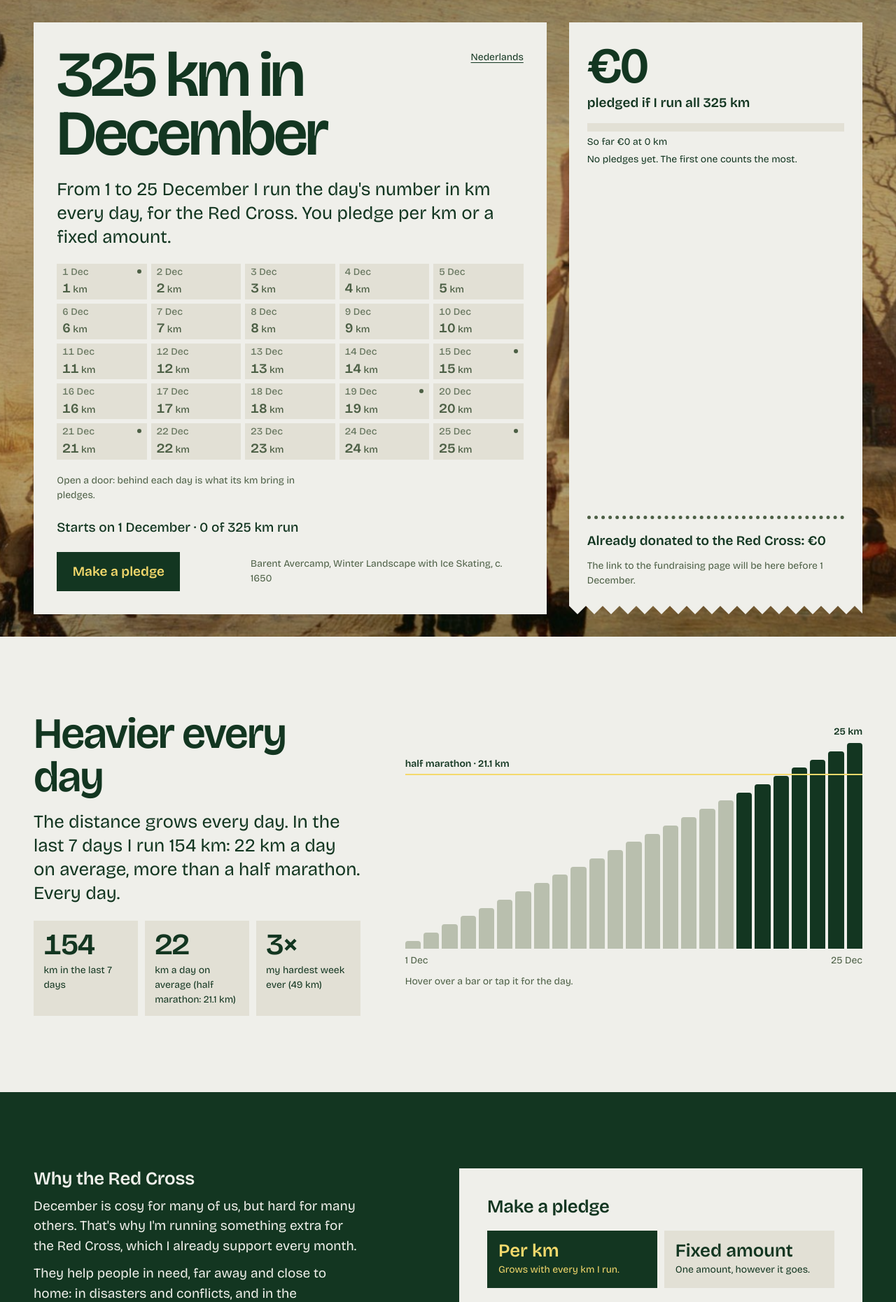
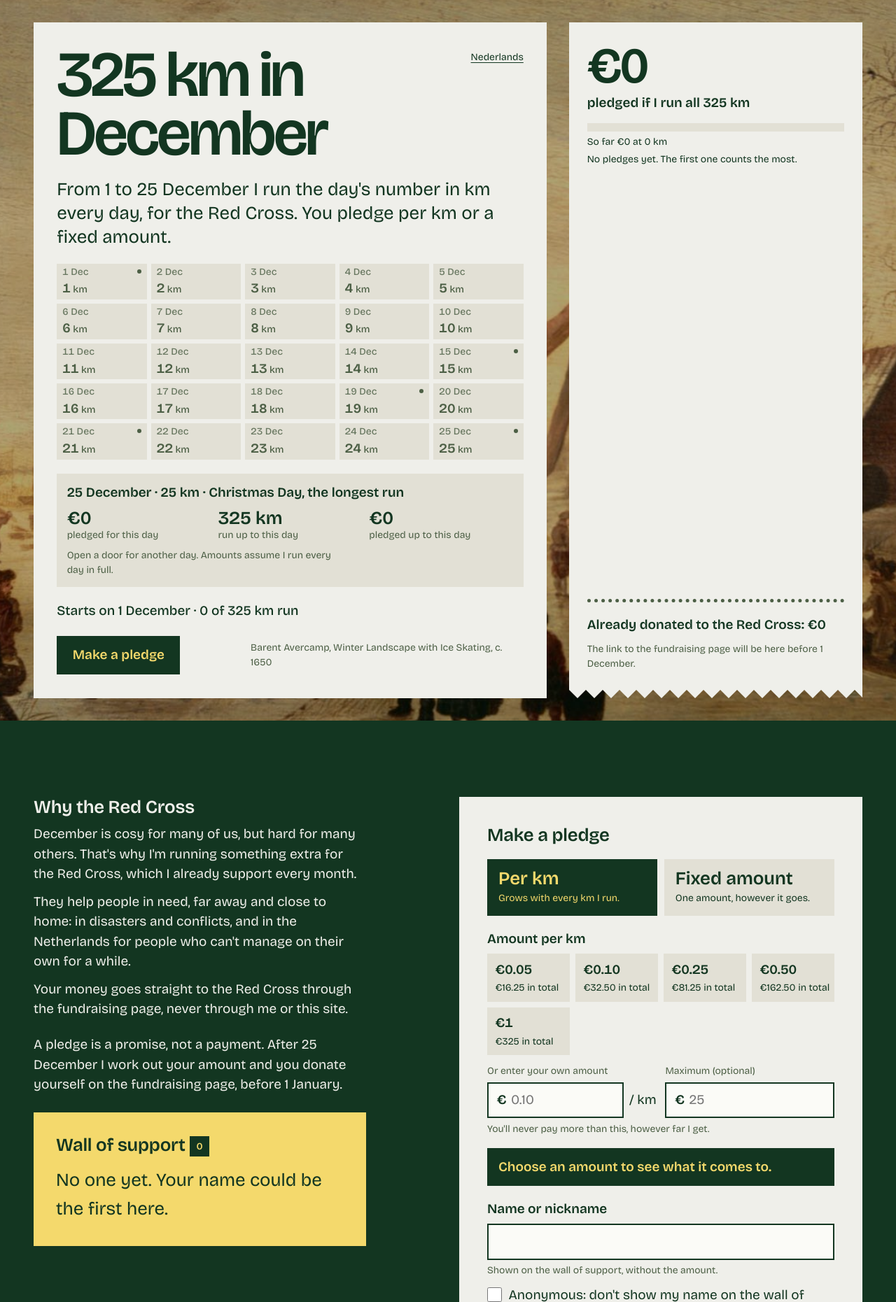
Before and after one commit to Joost-Jansen/adventrun, a FastAPI app: page /en in a window 1280 px wide. Shown: the top 1861 px of the page at 70% size. Run offline with FastAPI, Linux system fonts and the light colour scheme; data that the repository does not hold is empty.

Commit message:
Open door panel; half marathon a day from 19 December; chart below the form
- Under the calendar, a panel for the open door (today by default, the
  last day outside the challenge): what that day brings in, the km up to
  that day and what has been pledged up to it (per km if every day is run,
  plus fixed amounts). Doors carry these figures as data and in their
  aria-labels; detail.js fills the panel.
- 19 December notes that from there on it is a half marathon a day on
  average.
- 'Heavier every day' moves below the pledge form, on the green field with
  the chart on a paper card.

Co-Authored-By: Claude Opus 5.5 <noreply@anthropic.com>
Claude-Session: https://claude.ai/code/session_01XpbVQJh4aeZYwGezzMVS9v

```diff
--- a/app/main.py
+++ b/app/main.py
@@ -75,15 +75,16 @@ def periods(pledges, start: date, days: int, planned_km: int, lang: str) -> list
     return rows
 
 
-def day_values(pledges, days: int, planned_km: int) -> list[tuple[int, int]]:
-    """Per challenge day: (km run by the end of that day if every day is run in full, what the per-km pledges bring in
-    on that day). Like the receipt rows, each day's value is the difference of two cumulative sums."""
+def day_values(pledges, days: int, planned_km: int) -> list[tuple[int, int, int]]:
+    """Per challenge day, if every day is run in full: (km by the end of that day, what the per-km pledges bring in on
+    that day, what they have brought in by the end of it). Like the receipt rows, each day's value is the difference of
+    two cumulative sums, so the days add up exactly."""
     per_km = [terms(p) for p in pledges if p.type == "per_km"]
     out, before = [], 0
     for n in range(1, days + 1):
         cum = min(n * (n + 1) // 2, planned_km)
         after = sum(pledge_amount_cents(p, cum, planned_km) for p in per_km)
-        out.append((cum, after - before))
+        out.append((cum, after - before, after))
         before = after
     return out
 
--- a/app/static/detail.js
+++ b/app/static/detail.js
@@ -1,13 +1,26 @@
-// One readout line per group of marks (the calendar doors, the chart bars): pointing at, focusing or tapping a mark
-// shows its details there. Every detail is also in the mark's aria-label or the chart's table, so nothing depends on it.
+// A readout per group of marks. Pointing at, focusing or tapping a mark shows its details; a tap keeps them until the
+// next tap. Calendar doors fill the slots of the panel below the calendar (data-head, data-a, data-k, data-c); chart
+// bars set one line of text (data-detail). Everything shown here is also in the marks' aria-labels or the chart table.
 (() => {
   document.querySelectorAll("[data-detail-target]").forEach((group) => {
     const out = document.getElementById(group.dataset.detailTarget);
     if (!out) return;
+    const slots = [...out.querySelectorAll("[data-slot]")];
+    const initial = slots.length ? slots.map((s) => s.textContent) : [out.textContent];
+    const marks = [...group.querySelectorAll(slots.length ? "[data-head]" : "[data-detail]")];
     let pinned = null;
-    const show = (el) => (out.textContent = el.dataset.detail);
-    const reset = () => (out.textContent = pinned ? pinned.dataset.detail : out.dataset.default);
-    group.querySelectorAll("[data-detail]").forEach((el) => {
+    const show = (el) => {
+      if (!el) {
+        if (slots.length) slots.forEach((s, i) => (s.textContent = initial[i]));
+        else out.textContent = initial[0];
+      } else if (slots.length) {
+        slots.forEach((s) => (s.textContent = el.dataset[s.dataset.slot]));
+      } else {
+        out.textContent = el.dataset.detail;
+      }
+    };
+    const reset = () => show(pinned);
+    marks.forEach((el) => {
       el.addEventListener("pointerenter", () => show(el));
       el.addEventListener("pointerleave", reset);
       el.addEventListener("focus", () => show(el));
--- a/app/static/style.css
+++ b/app/static/style.css
@@ -145,6 +145,13 @@ a { color: inherit; }
   .door:hover .door-front, .door:focus-visible .door-front, .door.is-open .door-front { transform: none; opacity: 0; }
 }
 .door-detail { margin: 0; min-height: 3em; font-size: var(--step-small); color: var(--muted); }
+.door-panel { background: var(--bg); padding: 0.8rem 0.9rem; display: grid; gap: 0.5rem; }
+.door-panel p { margin: 0; }
+.panel-head { font-weight: 600; }
+.panel-stats { display: grid; grid-template-columns: repeat(3, minmax(0, 1fr)); gap: 0.6rem; }
+.panel-stats p { display: grid; align-content: start; }
+.panel-num { font-size: var(--step-lead); font-weight: 600; line-height: 1.1; font-variant-numeric: tabular-nums; white-space: nowrap; }
+.panel-label, .panel-hint { font-size: var(--step-small); color: var(--muted); }
 .h1 { height: 4%; } .h2 { height: 8%; } .h3 { height: 12%; } .h4 { height: 16%; } .h5 { height: 20%; } .h6 { height: 24%; } .h7 { height: 28%; } .h8 { height: 32%; } .h9 { height: 36%; } .h10 { height: 40%; } .h11 { height: 44%; } .h12 { height: 48%; } .h13 { height: 52%; } .h14 { height: 56%; } .h15 { height: 60%; } .h16 { height: 64%; } .h17 { height: 68%; } .h18 { height: 72%; } .h19 { height: 76%; } .h20 { height: 80%; } .h21 { height: 84%; } .h22 { height: 88%; } .h23 { height: 92%; } .h24 { height: 96%; } .h25 { height: 100%; }
 
 /* the receipt, with a zigzag tear at the bottom */
@@ -194,13 +201,13 @@ a { color: inherit; }
 .why p { margin: 0 0 0.7rem; }
 
 /* ---- how heavy it gets ---- */
-.heavy-section { background: var(--paper); color: var(--ink); }
+.heavy-section { background: var(--field); color: var(--paper); }
 .heavy-grid { display: grid; gap: 2.5rem; }
 @media (min-width: 1000px) { .heavy-grid { grid-template-columns: minmax(0, 5fr) minmax(0, 7fr); column-gap: clamp(2rem, 5vw, 5rem); align-items: center; } }
 .heavy-text .lead { margin: 1rem 0 1.4rem; }
 .heavy-stats { display: grid; grid-template-columns: repeat(3, minmax(0, 1fr)); gap: 0.6rem; }
-.heavy-stats p { margin: 0; background: var(--bg); padding: 0.8rem 0.9rem; display: grid; align-content: start; }
-.chart { margin: 0; }
+.heavy-stats p { margin: 0; background: var(--paper); color: var(--ink); padding: 0.8rem 0.9rem; display: grid; align-content: start; }
+.chart { margin: 0; background: var(--paper); color: var(--ink); padding: clamp(1rem, 2.5vw, 1.75rem); }
 .chart-plot { position: relative; display: flex; align-items: flex-end; gap: 4px; height: clamp(12rem, 30vw, 20rem); padding-top: 1.6rem; }
 .bar { position: relative; flex: 1; min-width: 0; max-width: 24px; margin-inline: auto; background: #b9bfae; border-radius: 4px 4px 0 0; cursor: pointer; transition: background-color var(--t-hover) ease, transform var(--t-press) var(--ease-out); }
 .bar.is-heavy { background: var(--ink); }
--- a/app/templates/index.html
+++ b/app/templates/index.html
@@ -20,17 +20,27 @@
         <div class="door-row" role="presentation">
           {% for tile in row %}
           {% set dv = day_values[tile.day - 1] %}
-          {% set detail = t('door_detail', date=fmt_date(tile.date), km=tile.day, cum=dv[0])
-              ~ ((' · ' ~ t('note_' ~ tile.day)) if tile.day in noted else '')
-              ~ ((' · ' ~ t('door_worth', amount=fmt(dv[1]))) if dv[1] else '') %}
+          {% set head = fmt_date(tile.date) ~ ' · ' ~ tile.day ~ ' km' ~ ((' · ' ~ t('note_' ~ tile.day)) if tile.day in noted else '') %}
+          {% set a, k, c = fmt(dv[1]), dv[0] ~ ' km', fmt(dv[2] + fixed_total) %}
           <span role="listitem" tabindex="0" class="door d{{ tile.day }} door-{{ tile.state }}{% if tile.is_today %} is-today{% endif %}{% if tile.day in noted %} is-noted{% endif %}"
-            data-detail="{{ detail }}"
-            aria-label="{{ detail }}{% if tile.state == 'done' %}, {{ t('tile_done') }}{% elif tile.state == 'partial' %}, {{ t('tile_partial') }}{% elif tile.is_today %}, {{ t('tile_today') }}{% endif %}"><span class="door-inside" aria-hidden="true">{{ fmt(dv[1]) }}</span><span class="door-front" aria-hidden="true"><span class="door-date">{{ fmt_date_short(tile.date) }}</span><span class="door-km">{{ tile.day }}<span class="door-unit">&nbsp;km</span></span></span></span>
+            data-head="{{ head }}" data-a="{{ a }}" data-k="{{ k }}" data-c="{{ c }}"
+            aria-label="{{ head }}; {{ a }} {{ t('panel_day') }}; {{ k }} {{ t('panel_cum_km') }}; {{ c }} {{ t('panel_cum_amount') }}{% if tile.state == 'done' %}; {{ t('tile_done') }}{% elif tile.state == 'partial' %}; {{ t('tile_partial') }}{% elif tile.is_today %}; {{ t('tile_today') }}{% endif %}"><span class="door-inside" aria-hidden="true">{{ a }}</span><span class="door-front" aria-hidden="true"><span class="door-date">{{ fmt_date_short(tile.date) }}</span><span class="door-km">{{ tile.day }}<span class="door-unit">&nbsp;km</span></span></span></span>
           {% endfor %}
         </div>
         {% endfor %}
       </div>
-      <p class="door-detail" id="door-detail" aria-live="polite" data-default="{{ t('door_hint') }}">{{ t('door_hint') }}</p>
+      {# the open door's figures; by default today's (or the last day's outside the challenge) #}
+      {% set shown = calendar[day - 1] if 1 <= day <= days else calendar[-1] %}
+      {% set sv = day_values[shown.day - 1] %}
+      <div class="door-panel" id="door-detail" aria-live="polite">
+        <p class="panel-head" data-slot="head">{{ fmt_date(shown.date) }} · {{ shown.day }} km{% if shown.day in noted %} · {{ t('note_' ~ shown.day) }}{% endif %}</p>
+        <div class="panel-stats">
+          <p><span class="panel-num" data-slot="a">{{ fmt(sv[1]) }}</span><span class="panel-label">{{ t('panel_day') }}</span></p>
+          <p><span class="panel-num" data-slot="k">{{ sv[0] }} km</span><span class="panel-label">{{ t('panel_cum_km') }}</span></p>
+          <p><span class="panel-num" data-slot="c">{{ fmt(sv[2] + fixed_total) }}</span><span class="panel-label">{{ t('panel_cum_amount') }}</span></p>
+        </div>
+        <p class="panel-hint">{{ t('door_hint') }}</p>
+      </div>
       <p class="status">
         {% if day == 0 %}{{ t('before_start', date=start_text) }}{% elif day > days %}{{ t('finished') }}{% else %}{{ t('day_of', day=day, days=days) }}{% endif %}
         · {{ t('km_line', walked=fmt_km(km_walked), total=planned_km) }}
@@ -78,38 +88,6 @@
         {% endif %}
       </div>
     </aside>
-  </div>
-</section>
-
-{# ---- How heavy it gets: km per day against a half marathon ---- #}
-<section class="section heavy-section" id="zwaarte" aria-labelledby="heavy-title">
-  <div class="frame heavy-grid">
-    <div class="heavy-text">
-      <h2 id="heavy-title" class="head" data-reveal>{{ t('heavy_title') }}</h2>
-      <p class="lead" data-reveal>{{ t('heavy_lead', n=heavy.last_days, km=heavy.last_km, avg=fmt_km(heavy.last_avg)) }}</p>
-      <div class="heavy-stats" data-reveal>
-        <p><span class="stat-num">{{ heavy.last_km }}</span><span class="stat-label">{{ t('heavy_stat_last', n=heavy.last_days) }}</span></p>
-        <p><span class="stat-num">{{ fmt_km(heavy.last_avg) }}</span><span class="stat-label">{{ t('heavy_stat_avg', half=fmt_km(heavy.half)) }}</span></p>
-        <p><span class="stat-num">3×</span><span class="stat-label">{{ t('heavy_stat_times') }}</span></p>
-      </div>
-    </div>
-
-    <figure class="chart" data-reveal>
-      <div class="chart-plot" aria-hidden="true" data-detail-target="chart-detail">
-        <div class="chart-ref" aria-hidden="true"><span>{{ t('chart_half', half=fmt_km(heavy.half)) }}</span></div>
-        {% for tile in calendar %}
-        <span class="bar h{{ tile.day }}{% if tile.day >= heavy.last_first %} is-heavy{% endif %}"
-          data-detail="{{ t('chart_bar', date=fmt_date(tile.date), km=tile.day) }}{% if tile.day in noted %} · {{ t('note_' ~ tile.day) }}{% endif %}">{% if loop.last %}<span class="bar-label">{{ tile.day }} km</span>{% endif %}</span>
-        {% endfor %}
-      </div>
-      <div class="chart-axis" aria-hidden="true"><span>{{ t('chart_first') }}</span><span>{{ t('chart_last') }}</span></div>
-      <figcaption class="door-detail" id="chart-detail" data-default="{{ t('chart_hint') }}">{{ t('chart_hint') }}</figcaption>
-      <div class="visually-hidden"><table>
-        <caption>{{ t('chart_label') }}</caption>
-        <thead><tr><th scope="col">{{ t('chart_th_day') }}</th><th scope="col">{{ t('chart_th_km') }}</th></tr></thead>
-        <tbody>{% for tile in calendar %}<tr><td>{{ fmt_date(tile.date) }}</td><td>{{ tile.day }}</td></tr>{% endfor %}</tbody>
-      </table></div>
-    </figure>
   </div>
 </section>
 
@@ -267,6 +245,38 @@
   </div>
 </section>
 
+{# ---- How heavy it gets: km per day against a half marathon ---- #}
+<section class="section heavy-section" id="zwaarte" aria-labelledby="heavy-title">
+  <div class="frame heavy-grid">
+    <div class="heavy-text">
+      <h2 id="heavy-title" class="head" data-reveal>{{ t('heavy_title') }}</h2>
+      <p class="lead" data-reveal>{{ t('heavy_lead', n=heavy.last_days, km=heavy.last_km, avg=fmt_km(heavy.last_avg)) }}</p>
+      <div class="heavy-stats" data-reveal>
+        <p><span class="stat-num">{{ heavy.last_km }}</span><span class="stat-label">{{ t('heavy_stat_last', n=heavy.last_days) }}</span></p>
+        <p><span class="stat-num">{{ fmt_km(heavy.last_avg) }}</span><span class="stat-label">{{ t('heavy_stat_avg', half=fmt_km(heavy.half)) }}</span></p>
+        <p><span class="stat-num">3×</span><span class="stat-label">{{ t('heavy_stat_times') }}</span></p>
+      </div>
+    </div>
+
+    <figure class="chart" data-reveal>
+      <div class="chart-plot" aria-hidden="true" data-detail-target="chart-detail">
+        <div class="chart-ref" aria-hidden="true"><span>{{ t('chart_half', half=fmt_km(heavy.half)) }}</span></div>
+        {% for tile in calendar %}
+        <span class="bar h{{ tile.day }}{% if tile.day >= heavy.last_first %} is-heavy{% endif %}"
+          data-detail="{{ t('chart_bar', date=fmt_date(tile.date), km=tile.day) }}{% if tile.day in noted %} · {{ t('note_' ~ tile.day) }}{% endif %}">{% if loop.last %}<span class="bar-label">{{ tile.day }} km</span>{% endif %}</span>
+        {% endfor %}
+      </div>
+      <div class="chart-axis" aria-hidden="true"><span>{{ t('chart_first') }}</span><span>{{ t('chart_last') }}</span></div>
+      <figcaption class="door-detail" id="chart-detail" data-default="{{ t('chart_hint') }}">{{ t('chart_hint') }}</figcaption>
+      <div class="visually-hidden"><table>
+        <caption>{{ t('chart_label') }}</caption>
+        <thead><tr><th scope="col">{{ t('chart_th_day') }}</th><th scope="col">{{ t('chart_th_km') }}</th></tr></thead>
+        <tbody>{% for tile in calendar %}<tr><td>{{ fmt_date(tile.date) }}</td><td>{{ tile.day }}</td></tr>{% endfor %}</tbody>
+      </table></div>
+    </figure>
+  </div>
+</section>
+
 {# ---- Answers as reading text ---- #}
 <section class="section faq-section" id="vragen" aria-labelledby="faq-title">
   <div class="frame faq-grid">
```
Also changed, not shown: PROJECT.md (+1 -0 lines), app/i18n.py (+10 -4 lines), tests/test_public.py (+8 -4 lines).
